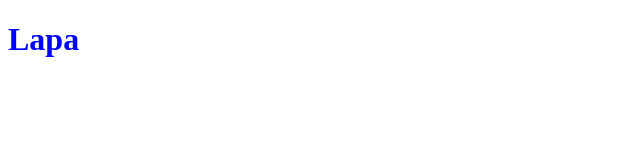
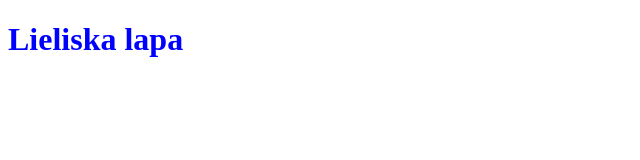
Before and after one commit to jekabsatvtdt/ritvars, a plain HTML site: page index.html in a window 1280 px wide. Shown: the whole page, without its empty margins (0-640 px from the left). Drawn offline with Linux system fonts and the light colour scheme.

Commit message:
Nosaukums mainīts

```diff
--- a/index.html
+++ b/index.html
@@ -8,6 +8,6 @@
     <link rel="stylesheet" href="style.css" />
 </head>
 <body>
-    <h1>Lapa</h1>
+    <h1>Lieliska lapa</h1>
 </body>
 </html>
```
